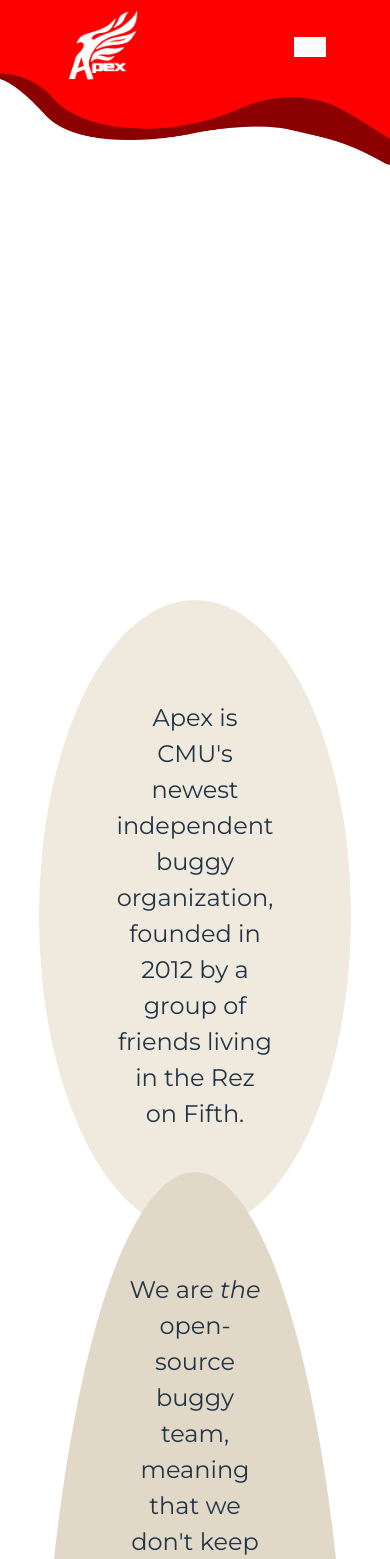
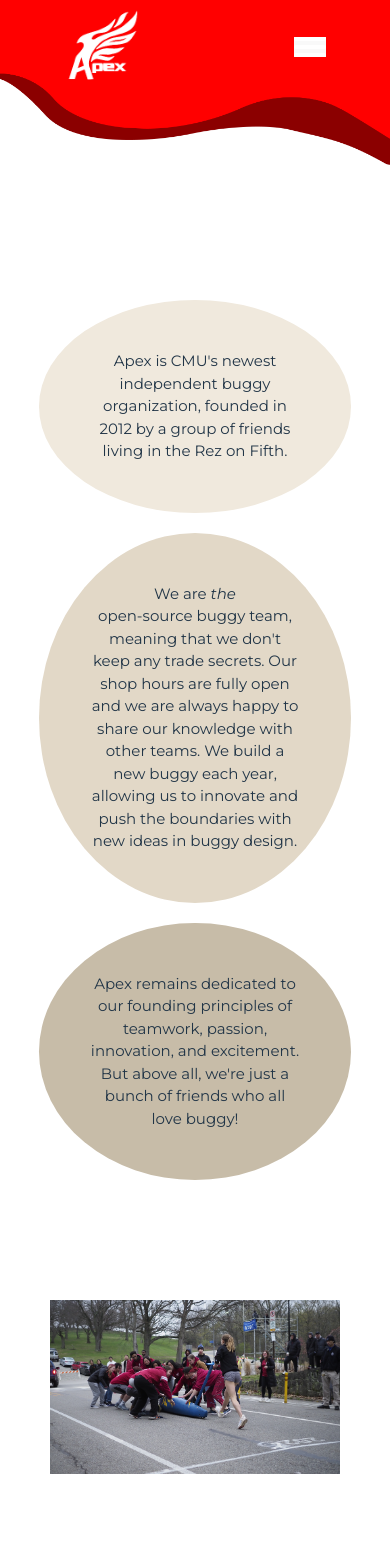
Before and after one commit to lilyqin7/apex, a React (Vite) app in the folder frontend/: page /#/ in a window 390 px wide. Shown: the top 1559 px of the page. Built offline with nearby package versions, Linux system fonts and the light colour scheme; a web font is replaced by a local one.

Commit message:
adjusting responsiveness

```diff
--- a/frontend/src/components/Circles.jsx
+++ b/frontend/src/components/Circles.jsx
@@ -1,6 +1,7 @@
 function Circle({width, height, color, children, className=""}) {
+    const defaultClasses = "text-[15px] md:text-[24px] p-[50px] md:p-[100px]";
     return <div
-        className={className}
+        className={`${defaultClasses} ${className}`}
         style={{
             width: width,
             height: height,
@@ -11,8 +12,6 @@
             justifyContent: 'center',
             textAlign: 'center',
             borderRadius: '50%',
-            fontSize: '24px',
-            padding: '100px 100px',
         }}
         >{children}</div>
 }
--- a/frontend/src/components/Footer.jsx
+++ b/frontend/src/components/Footer.jsx
@@ -5,7 +5,7 @@
 function Footer() {
     return <div className="bg-[#FF0000] w-screen px-[20px] py-[20px] lg:px-[56px] lg:py-[32px] flex items-center justify-between text-white">
         <div className="flex flex-row justify-between w-full">
-            <img src={logo} alt="Apex Logo" className="h-[15vw] lg:h-[176px] lg:w-[167.2px]" />
+            <img src={logo} alt="Apex Logo" className="hidden lg:block h-[15vw] lg:h-[176px] lg:w-[167.2px]" />
             <div className="flex flex-col space-y-[30px] lg:flex-row lg:space-x-[70px]">
                 <div className="flex flex-col space-y-[13px]">
                     <div className="text-[26px]">Contact Us</div>
--- a/frontend/src/pages/Buggies.jsx
+++ b/frontend/src/pages/Buggies.jsx
@@ -26,28 +26,28 @@
             Apex's theme is fire (we like to call ourselves "the most fire buggy team"). Each of our buggies' names and paint jobs has been chosen to align with this theme.
         </div>
         <div className="flex flex-col gap-y-[80px]">
-            <h2>Currently Rolling</h2>
+            <h2 className="text-center">Currently Rolling</h2>
             <div class="flex flex-col gap-y-[100px]">
-                <div className="flex flex-col gap-y-[80px] justify-center md:flex-row md:gap-x-[100px]">
+                <div className="flex flex-col gap-y-[80px] items-center md:flex-row md:gap-x-[100px]">
                     <BuggyCard image={helios} name="Helios" />
                     <BuggyCard image={scorch} name="Scorch" />
                 </div>
-                <div className="flex flex-col gap-y-[80px] md:flex-row md:gap-x-[100px]">
+                <div className="flex flex-col gap-y-[80px] items-center md:flex-row md:gap-x-[100px]">
                     <BuggyCard image={molotov} name="Molotov" />
                     <BuggyCard image={solaris} name="Solaris" />
                 </div>
-                <div className="flex flex-col gap-y-[80px] md:flex-row md:gap-x-[100px]">
+                <div className="flex flex-col gap-y-[80px] items-center md:flex-row md:gap-x-[100px]">
                     <BuggyCard image={phoenix} name="Phoenix" />
                     <BuggyCard/>
                 </div>
             </div>
-            <h2>Retired</h2>
+            <h2 className="text-center">Retired</h2>
             <div class="flex flex-col gap-y-[100px] pb-[80px]">
-                <div className="flex flex-col gap-y-[80px] md:flex-row md:gap-x-[100px]">
+                <div className="flex flex-col gap-y-[80px] items-center md:flex-row md:gap-x-[100px]">
                     <BuggyCard image={nova} name="Nova" />
                     <BuggyCard image={azula} name="Azula" />
                 </div>
-                <div className="flex flex-col gap-y-[80px] md:flex-row md:gap-x-[100px]">
+                <div className="flex flex-col gap-y-[80px] items-center md:flex-row md:gap-x-[100px]">
                     <BuggyCard image={firefly} name="Firefly" />
                     <BuggyCard image={ember} name="Ember" />
                 </div>
--- a/frontend/src/pages/Home.jsx
+++ b/frontend/src/pages/Home.jsx
@@ -1,3 +1,4 @@
+import React, { useState, useEffect } from 'react';
 import Header from '../components/Header.jsx'
 import Footer from '../components/Footer.jsx'
 import topImg from '../assets/header-images/home-header-top-layer.png'
@@ -5,16 +6,30 @@
 import Circle from '../components/Circles.jsx'
 import photo from '../assets/home-image.png'
 
+function useResponsiveHeaderHeight() {
+  const [height, setHeight] = useState('300px');
+  useEffect(() => {
+    function handleResize() {
+      setHeight(window.innerWidth >= 768 ? '600px' : '300px');
+    }
+    window.addEventListener('resize', handleResize);
+    handleResize();
+    return () => window.removeEventListener('resize', handleResize);
+  }, []);
+  return height;
+}
+
 function HomePage() {
+  const headerHeight = useResponsiveHeaderHeight();
   return <div className="overflow-x-hidden">
       <Header
         topLayer={topImg}
         bottomLayer={bottomImg}
         pageTitle="Apex"
-        headerHeight="600px"
+        headerHeight={headerHeight}
       />
         <div className="flex flex-col items-center xl:relative xl:min-h-[600px] pb-[100px]">
-          <div className="-mb-15 xl:absolute xl:left-[146px] xl:-top-[100px]">
+          <div className="mb-5 xl:-mb-15 xl:absolute xl:left-[146px] xl:-top-[100px]">
             <Circle
               className="w-[80vw] xl:w-[550px] xl:h-[300px]"
               color="#F0E9DD"
@@ -22,7 +37,7 @@
               Apex is CMU's newest independent buggy organization, founded in 2012 by a group of friends living in the Rez on Fifth.
             </Circle>
           </div>
-          <div className="-mb-15 xl:absolute xl:left-[550px] lg:top-[0px]">
+          <div className="mb-5 xl:-mb-15 xl:absolute xl:left-[550px] lg:top-[0px]">
             <Circle
               className="w-[80vw] xl:w-[700px] xl:h-[500px]"
               color="#E2D8C7"
@@ -30,7 +45,7 @@
               <span className="whitespace-nowrap">We are <i>the</i></span> open-source buggy team, meaning that we don't keep any trade secrets. Our shop hours are fully open and we are always happy to share our knowledge with other teams. We build a new buggy each year, allowing us to innovate and push the boundaries with new ideas in buggy design.
             </Circle>
           </div>
-          <div className="-mb-15 xl:absolute xl:left-[50px] xl:top-[150px]">
+          <div className="mb-5 xl:-mb-15 xl:absolute xl:left-[50px] xl:top-[150px]">
             <Circle
               className="w-[80vw] xl:w-[550px] xl:h-[350px]"
               color="#C7BCA8"
@@ -78,7 +93,7 @@
             color="#F0E9DD"
           >
             <h2 style={{fontSize: '35px', color: 'black'}}>We're open source</h2>
-            <div className="text-[20px]">
+            <div>
               Our shop hours are open to all (including members of other buggy teams) because we want to share our love of buggy with everyone. Whether you have extensive experience with composites or have never heard the word "epoxy" before, you're welcome in our shop! We're happy to teach you everything you need to know!
             </div>
           </Circle>
@@ -88,7 +103,7 @@
               color="#E2D8C7"
             >
             <h2 style={{fontSize: '35px', color: 'black'}}>We're flexible</h2>
-              <div className="text-[20px]">
+              <div>
                 There is no minimum time commitment to join Apex. We respect our members' responsibilities outside of buggy, so other than a few Raceday-related events in the spring, nothing is mandatory. You can be as involved as little or as much as you want to be (so if waking up at 4 am isn't your thing, you don't have to!). We also welcome new members throughout the year, not just at the beginning of the semester.
               </div>
             </Circle>
@@ -99,7 +114,7 @@
               color="#C7BCA8"
             >
             <h2 style={{fontSize: '35px', color: 'black'}}>We're fun</h2>
-              <div className="text-[20px]">
+              <div>
                 Above all, we're in Apex because we like it! In addition to doing all things buggy, Apex also organizes regular social events for everyone to enjoy. These include movie and game nights, Late Nights at local restaurants in Pittsburgh, group study sessions, and the occasional team party.
               </div>
             </Circle>
```
